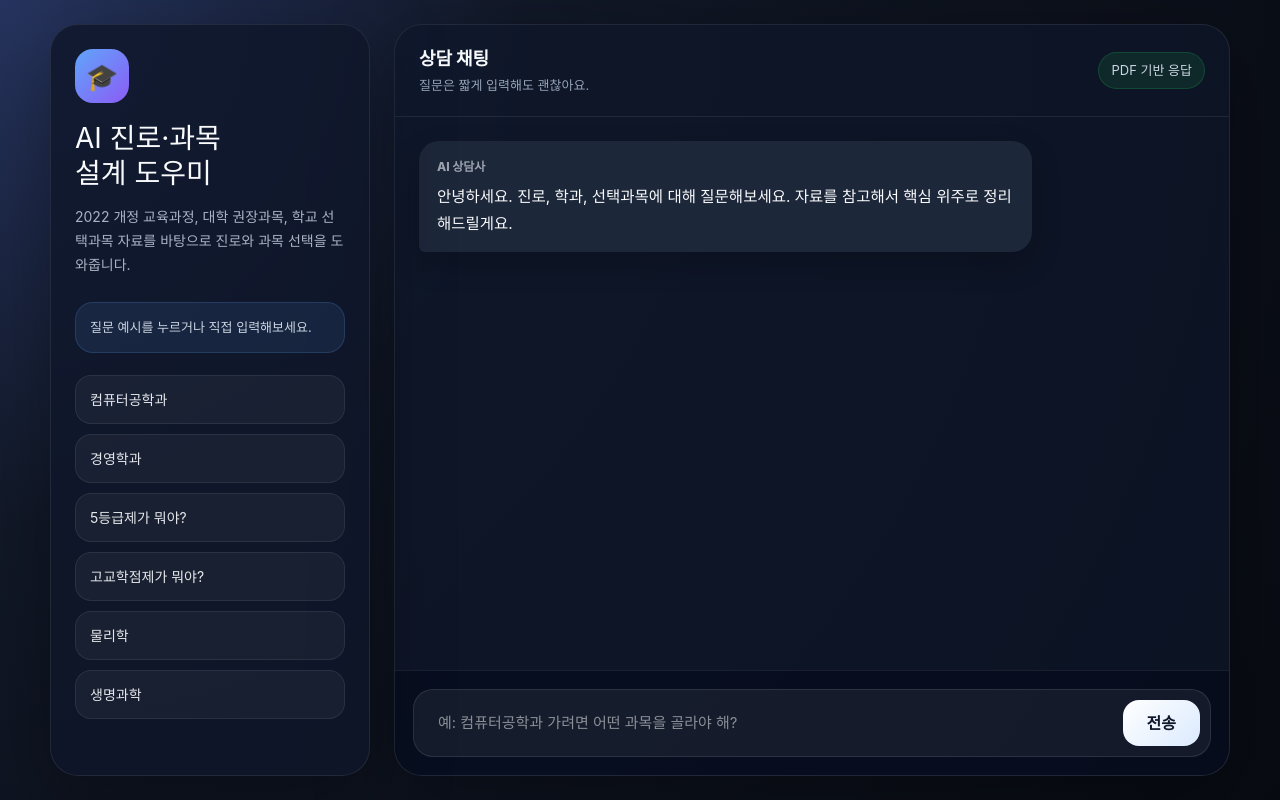
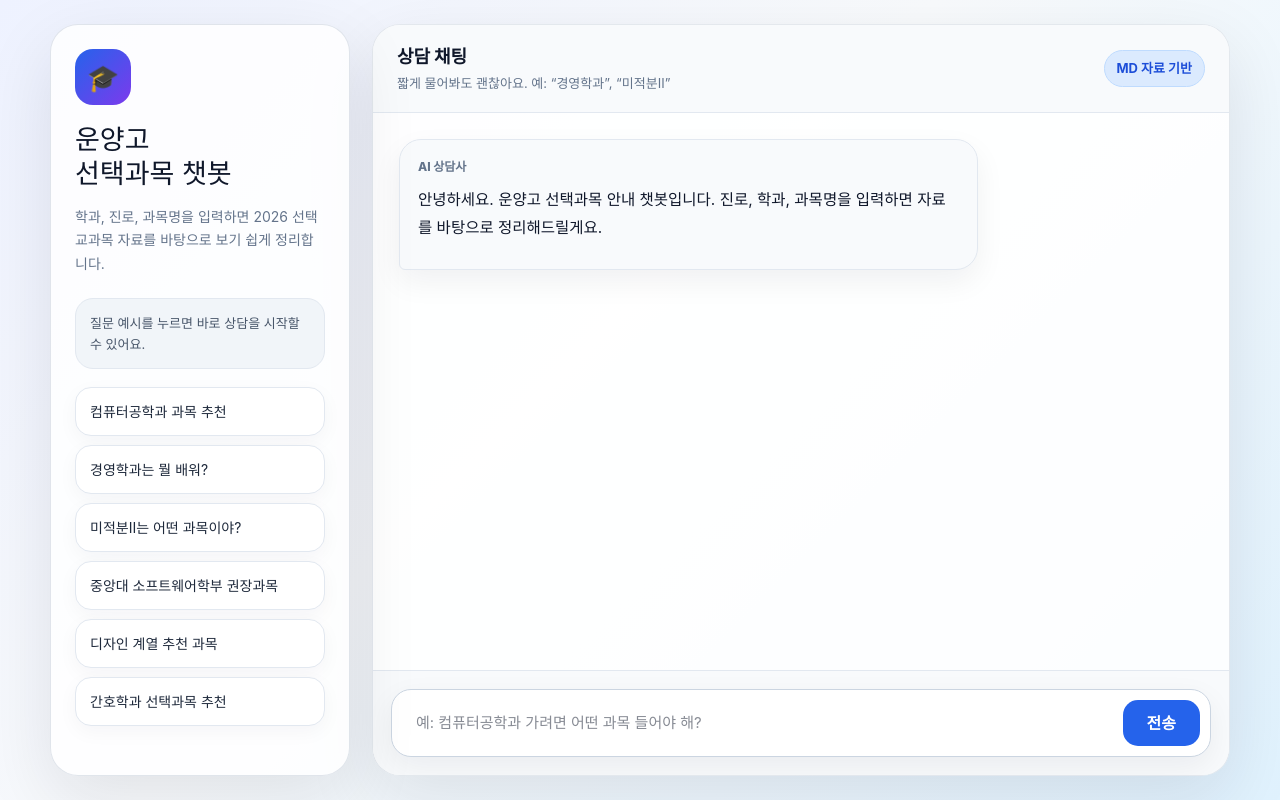
Before and after one commit to yeom2n/ai-chatbot, a Next.js app: page / in a window 1280 px wide. Built offline with nearby package versions, Linux system fonts and the light colour scheme.

Commit message:
use chunks json rag

```diff
--- a/app/page.tsx
+++ b/app/page.tsx
@@ -10,13 +10,12 @@ type Message = {
 };
 
 const suggestions = [
-  "컴퓨터공학과",
-  "경영학과",
-  "5등급제가 뭐야?",
-  "고교학점제가 뭐야?",
-  "물리학",
-  "생명과학",
-
+  "컴퓨터공학과 과목 추천",
+  "경영학과는 뭘 배워?",
+  "미적분Ⅱ는 어떤 과목이야?",
+  "중앙대 소프트웨어학부 권장과목",
+  "디자인 계열 추천 과목",
+  "간호학과 선택과목 추천",
 ];
 
 export default function Home() {
@@ -25,7 +24,7 @@ export default function Home() {
     {
       role: "assistant",
       content:
-        "안녕하세요. 진로, 학과, 선택과목에 대해 질문해보세요.\n자료를 참고해서 핵심 위주로 정리해드릴게요.",
+        "안녕하세요. 운양고 선택과목 안내 챗봇입니다.\n진로, 학과, 과목명을 입력하면 자료를 바탕으로 정리해드릴게요.",
     },
   ]);
   const [loading, setLoading] = useState(false);
@@ -54,18 +53,12 @@ export default function Home() {
 
       setMessages([
         ...updated,
-        {
-          role: "assistant",
-          content: data.reply || "답변을 생성하지 못했어요.",
-        },
+        { role: "assistant", content: data.reply || "답변을 생성하지 못했어요." },
       ]);
     } catch {
       setMessages([
         ...updated,
-        {
-          role: "assistant",
-          content: "오류가 발생했어요. 서버 상태를 확인해주세요.",
-        },
+        { role: "assistant", content: "서버 오류가 발생했어요." },
       ]);
     } finally {
       setLoading(false);
@@ -77,8 +70,8 @@ export default function Home() {
       style={{
         minHeight: "100vh",
         background:
-          "radial-gradient(circle at top left, #26345f 0, #111827 35%, #080b12 100%)",
-        color: "#f8fafc",
+          "linear-gradient(135deg, #eef2ff 0%, #f8fafc 45%, #e0f2fe 100%)",
+        color: "#0f172a",
         fontFamily:
           "Pretendard, -apple-system, BlinkMacSystemFont, Segoe UI, sans-serif",
         padding: 24,
@@ -89,18 +82,17 @@ export default function Home() {
           maxWidth: 1180,
           margin: "0 auto",
           display: "grid",
-          gridTemplateColumns: "320px 1fr",
-          gap: 24,
+          gridTemplateColumns: "300px 1fr",
+          gap: 22,
         }}
       >
-        {/* 왼쪽 패널 */}
         <aside
           style={{
-            background: "rgba(15, 23, 42, 0.82)",
-            border: "1px solid rgba(255,255,255,0.08)",
+            background: "rgba(255,255,255,0.82)",
+            border: "1px solid rgba(148,163,184,0.28)",
             borderRadius: 28,
             padding: 24,
-            boxShadow: "0 24px 80px rgba(0,0,0,0.35)",
+            boxShadow: "0 24px 70px rgba(15,23,42,0.10)",
             height: "calc(100vh - 48px)",
             position: "sticky",
             top: 24,
@@ -108,10 +100,11 @@ export default function Home() {
         >
           <div
             style={{
-              width: 54,
-              height: 54,
+              width: 56,
+              height: 56,
               borderRadius: 18,
-              background: "linear-gradient(135deg, #60a5fa, #8b5cf6)",
+              background: "linear-gradient(135deg, #2563eb, #7c3aed)",
+              color: "white",
               display: "flex",
               alignItems: "center",
               justifyContent: "center",
@@ -122,41 +115,41 @@ export default function Home() {
             🎓
           </div>
 
-          <h1 style={{ fontSize: 28, lineHeight: 1.25, margin: 0 }}>
-            AI 진로·과목
+          <h1 style={{ fontSize: 27, lineHeight: 1.25, margin: 0 }}>
+            운양고
             <br />
-            설계 도우미
+            선택과목 챗봇
           </h1>
 
           <p
             style={{
-              color: "#aab3c5",
+              color: "#64748b",
               fontSize: 14,
               lineHeight: 1.7,
               marginTop: 14,
-              marginBottom: 26,
+              marginBottom: 22,
             }}
           >
-            2022 개정 교육과정, 대학 권장과목, 학교 선택과목 자료를 바탕으로
-            진로와 과목 선택을 도와줍니다.
+            학과, 진로, 과목명을 입력하면 2026 선택교과목 자료를 바탕으로
+            보기 쉽게 정리합니다.
           </p>
 
           <div
             style={{
+              fontSize: 13,
+              color: "#475569",
+              background: "#f1f5f9",
+              border: "1px solid #e2e8f0",
+              borderRadius: 18,
               padding: 14,
-              borderRadius: 18,
-              background: "rgba(96,165,250,0.10)",
-              border: "1px solid rgba(96,165,250,0.18)",
-              marginBottom: 22,
-              fontSize: 13,
-              color: "#cbd5e1",
               lineHeight: 1.6,
+              marginBottom: 18,
             }}
           >
-            질문 예시를 누르거나 직접 입력해보세요.
+            질문 예시를 누르면 바로 상담을 시작할 수 있어요.
           </div>
 
-          <div style={{ display: "flex", flexDirection: "column", gap: 10 }}>
+          <div style={{ display: "flex", flexDirection: "column", gap: 9 }}>
             {suggestions.map((s) => (
               <button
                 key={s}
@@ -166,12 +159,13 @@ export default function Home() {
                   textAlign: "left",
                   padding: "13px 14px",
                   borderRadius: 16,
-                  border: "1px solid rgba(255,255,255,0.08)",
-                  background: "rgba(255,255,255,0.045)",
-                  color: "#e5e7eb",
+                  border: "1px solid #e2e8f0",
+                  background: "white",
+                  color: "#1e293b",
                   cursor: loading ? "not-allowed" : "pointer",
                   fontSize: 14,
                   opacity: loading ? 0.55 : 1,
+                  boxShadow: "0 6px 20px rgba(15,23,42,0.04)",
                 }}
               >
                 {s}
@@ -180,104 +174,98 @@ export default function Home() {
           </div>
         </aside>
 
-        {/* 채팅 영역 */}
         <section
           style={{
-            background: "rgba(15, 23, 42, 0.72)",
-            border: "1px solid rgba(255,255,255,0.08)",
+            background: "rgba(255,255,255,0.88)",
+            border: "1px solid rgba(148,163,184,0.25)",
             borderRadius: 28,
             height: "calc(100vh - 48px)",
             display: "flex",
             flexDirection: "column",
             overflow: "hidden",
-            boxShadow: "0 24px 80px rgba(0,0,0,0.35)",
+            boxShadow: "0 24px 70px rgba(15,23,42,0.10)",
           }}
         >
           <header
             style={{
-              padding: "20px 24px",
-              borderBottom: "1px solid rgba(255,255,255,0.08)",
+              padding: "18px 24px",
+              borderBottom: "1px solid #e2e8f0",
               display: "flex",
+              justifyContent: "space-between",
               alignItems: "center",
-              justifyContent: "space-between",
+              background: "rgba(248,250,252,0.92)",
             }}
           >
             <div>
               <div style={{ fontSize: 18, fontWeight: 800 }}>상담 채팅</div>
-              <div style={{ fontSize: 13, color: "#94a3b8", marginTop: 4 }}>
-                질문은 짧게 입력해도 괜찮아요.
+              <div style={{ color: "#64748b", fontSize: 13, marginTop: 4 }}>
+                짧게 물어봐도 괜찮아요. 예: “경영학과”, “미적분Ⅱ”
               </div>
             </div>
 
             <div
               style={{
                 fontSize: 13,
-                color: "#cbd5e1",
-                background: "rgba(34,197,94,0.12)",
-                border: "1px solid rgba(34,197,94,0.2)",
+                color: "#1d4ed8",
+                background: "#dbeafe",
+                border: "1px solid #bfdbfe",
                 padding: "8px 12px",
                 borderRadius: 999,
+                fontWeight: 700,
               }}
             >
-              PDF 기반 응답
+              MD 자료 기반
             </div>
           </header>
 
-          <div
-            style={{
-              flex: 1,
-              overflowY: "auto",
-              padding: 24,
-            }}
-          >
+          <div style={{ flex: 1, overflowY: "auto", padding: 26 }}>
             {messages.map((m, i) => (
               <div
                 key={i}
                 style={{
                   display: "flex",
-                  justifyContent:
-                    m.role === "user" ? "flex-end" : "flex-start",
+                  justifyContent: m.role === "user" ? "flex-end" : "flex-start",
                   marginBottom: 18,
                 }}
               >
                 <div
                   style={{
-                    maxWidth: m.role === "user" ? "70%" : "78%",
-                    padding: "15px 18px",
+                    maxWidth: m.role === "user" ? "64%" : "72%",
+                    padding: "16px 18px",
                     borderRadius:
                       m.role === "user"
-                        ? "20px 20px 6px 20px"
-                        : "20px 20px 20px 6px",
+                        ? "22px 22px 6px 22px"
+                        : "22px 22px 22px 6px",
                     background:
                       m.role === "user"
-                        ? "linear-gradient(135deg, #4f7cff, #7c5cff)"
-                        : "rgba(30, 41, 59, 0.95)",
-                    color: "#f8fafc",
-                    lineHeight: 1.75,
+                        ? "linear-gradient(135deg, #2563eb, #7c3aed)"
+                        : "#f8fafc",
+                    color: m.role === "user" ? "white" : "#0f172a",
+                    border: m.role === "assistant" ? "1px solid #e2e8f0" : "none",
+                    lineHeight: 1.85,
                     fontSize: 15.5,
                     boxShadow:
                       m.role === "user"
-                        ? "0 12px 30px rgba(79,124,255,0.25)"
-                        : "0 12px 30px rgba(0,0,0,0.20)",
+                        ? "0 14px 32px rgba(37,99,235,0.22)"
+                        : "0 12px 30px rgba(15,23,42,0.06)",
                   }}
                 >
                   <div
                     style={{
                       fontSize: 12,
-                      color:
-                        m.role === "user"
-                          ? "rgba(255,255,255,0.75)"
-                          : "#9ca3af",
-                      marginBottom: 6,
                       fontWeight: 800,
+                      marginBottom: 8,
+                      color: m.role === "user" ? "rgba(255,255,255,0.78)" : "#64748b",
                     }}
                   >
                     {m.role === "user" ? "나" : "AI 상담사"}
                   </div>
 
-                  <ReactMarkdown remarkPlugins={[remarkGfm]}>
-                    {m.content}
-                  </ReactMarkdown>
+                  <div className="markdown-body">
+                    <ReactMarkdown remarkPlugins={[remarkGfm]}>
+                      {m.content}
+                    </ReactMarkdown>
+                  </div>
                 </div>
               </div>
             ))}
@@ -286,17 +274,17 @@ export default function Home() {
               <div
                 style={{
                   display: "inline-flex",
+                  gap: 8,
                   alignItems: "center",
-                  gap: 8,
-                  background: "rgba(30,41,59,0.9)",
-                  padding: "12px 16px",
-                  borderRadius: 16,
-                  color: "#cbd5e1",
+                  background: "#f8fafc",
+                  border: "1px solid #e2e8f0",
+                  padding: "13px 16px",
+                  borderRadius: 18,
+                  color: "#64748b",
                   fontSize: 14,
                 }}
               >
-                <span>자료를 확인하고 있어요</span>
-                <span>...</span>
+                자료 확인 중...
               </div>
             )}
 
@@ -306,18 +294,19 @@ export default function Home() {
           <footer
             style={{
               padding: 18,
-              borderTop: "1px solid rgba(255,255,255,0.08)",
-              background: "rgba(2,6,23,0.45)",
+              borderTop: "1px solid #e2e8f0",
+              background: "rgba(248,250,252,0.95)",
             }}
           >
             <div
               style={{
                 display: "flex",
                 gap: 10,
-                background: "rgba(255,255,255,0.06)",
-                border: "1px solid rgba(255,255,255,0.10)",
+                background: "white",
+                border: "1px solid #cbd5e1",
                 borderRadius: 20,
                 padding: 10,
+                boxShadow: "0 10px 30px rgba(15,23,42,0.06)",
               }}
             >
               <input
@@ -327,15 +316,15 @@ export default function Home() {
                 onKeyDown={(e) => {
                   if (e.key === "Enter") sendMessage();
                 }}
-                placeholder="예: 컴퓨터공학과 가려면 어떤 과목을 골라야 해?"
+                placeholder="예: 컴퓨터공학과 가려면 어떤 과목 들어야 해?"
                 style={{
                   flex: 1,
-                  background: "transparent",
                   border: "none",
                   outline: "none",
-                  color: "white",
                   fontSize: 15,
                   padding: "12px 14px",
+                  color: "#0f172a",
+                  background: "transparent",
                 }}
               />
 
@@ -344,12 +333,10 @@ export default function Home() {
                 disabled={loading}
                 style={{
                   border: "none",
-                  borderRadius: 16,
+                  borderRadius: 15,
                   padding: "0 24px",
-                  background: loading
-                    ? "#64748b"
-                    : "linear-gradient(135deg, #ffffff, #dbeafe)",
-                  color: "#0f172a",
+                  background: loading ? "#94a3b8" : "#2563eb",
+                  color: "white",
                   fontWeight: 900,
                   cursor: loading ? "not-allowed" : "pointer",
                 }}
@@ -360,6 +347,68 @@ export default function Home() {
           </footer>
         </section>
       </div>
+
+      <style jsx global>{`
+        .markdown-body p {
+          margin: 0 0 10px 0;
+        }
+
+        .markdown-body ul {
+          margin: 6px 0 14px 0;
+          padding-left: 20px;
+        }
+
+        .markdown-body li {
+          margin: 5px 0;
+        }
+
+        .markdown-body strong {
+          font-weight: 800;
+        }
+
+        .markdown-body h1,
+        .markdown-body h2,
+        .markdown-body h3 {
+          font-size: 16px;
+          margin: 14px 0 8px 0;
+        }
+
+        .markdown-body table {
+          width: 100%;
+          border-collapse: collapse;
+          margin: 12px 0;
+          font-size: 14px;
+          overflow: hidden;
+          border-radius: 12px;
+        }
+
+        .markdown-body th,
+        .markdown-body td {
+          border: 1px solid #cbd5e1;
+          padding: 9px 10px;
+          text-align: left;
+        }
+
+        .markdown-body th {
+          background: #eff6ff;
+          font-weight: 800;
+        }
+
+        @media (max-width: 900px) {
+          main > div {
+            grid-template-columns: 1fr !important;
+          }
+
+          aside {
+            position: static !important;
+            height: auto !important;
+          }
+
+          section {
+            height: 75vh !important;
+          }
+        }
+      `}</style>
     </main>
   );
 }
```
